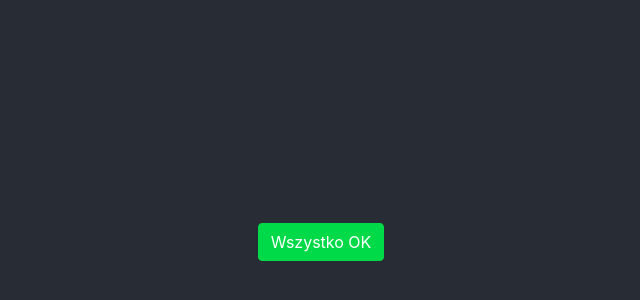
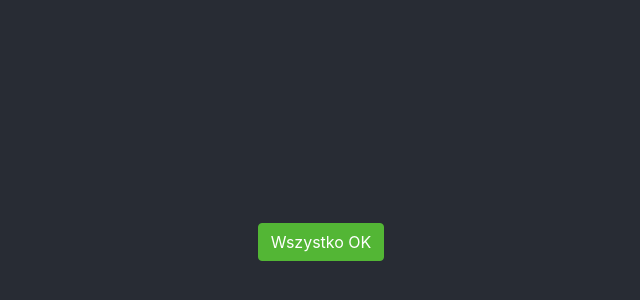
Before and after one commit to krzosa/OddJobsServiceFrontend, a React (Create React App) app: page / in a window 1280 px wide. Shown: the part 158-458 px from the top of the page, without its empty margins (319-959 px from the left). Built offline with nearby package versions, Linux system fonts and the light colour scheme.

Commit message:
update readme, add component

```diff
--- a/src/customBootstrapTheme.scss
+++ b/src/customBootstrapTheme.scss
@@ -1,5 +1,5 @@
 $theme-colors: (
-  "primary": #00d948,
+  "primary": #53b635,
   "danger": #c75325
 );
 
--- a/src/index.js
+++ b/src/index.js
@@ -1,7 +1,7 @@
 import './customBootstrapTheme.scss';
 import React from 'react';
 import ReactDOM from 'react-dom';
-import App from './App';
+import App from './components/app/App';
 import './index.css';
 
 ReactDOM.render(<App />, document.getElementById('root'));
```
Also changed, not shown: src/components/app/App.css (renamed from src/App.css), src/components/app/App.js (renamed from src/App.js), 2 other files (tests, documents, lock files or other folders).
